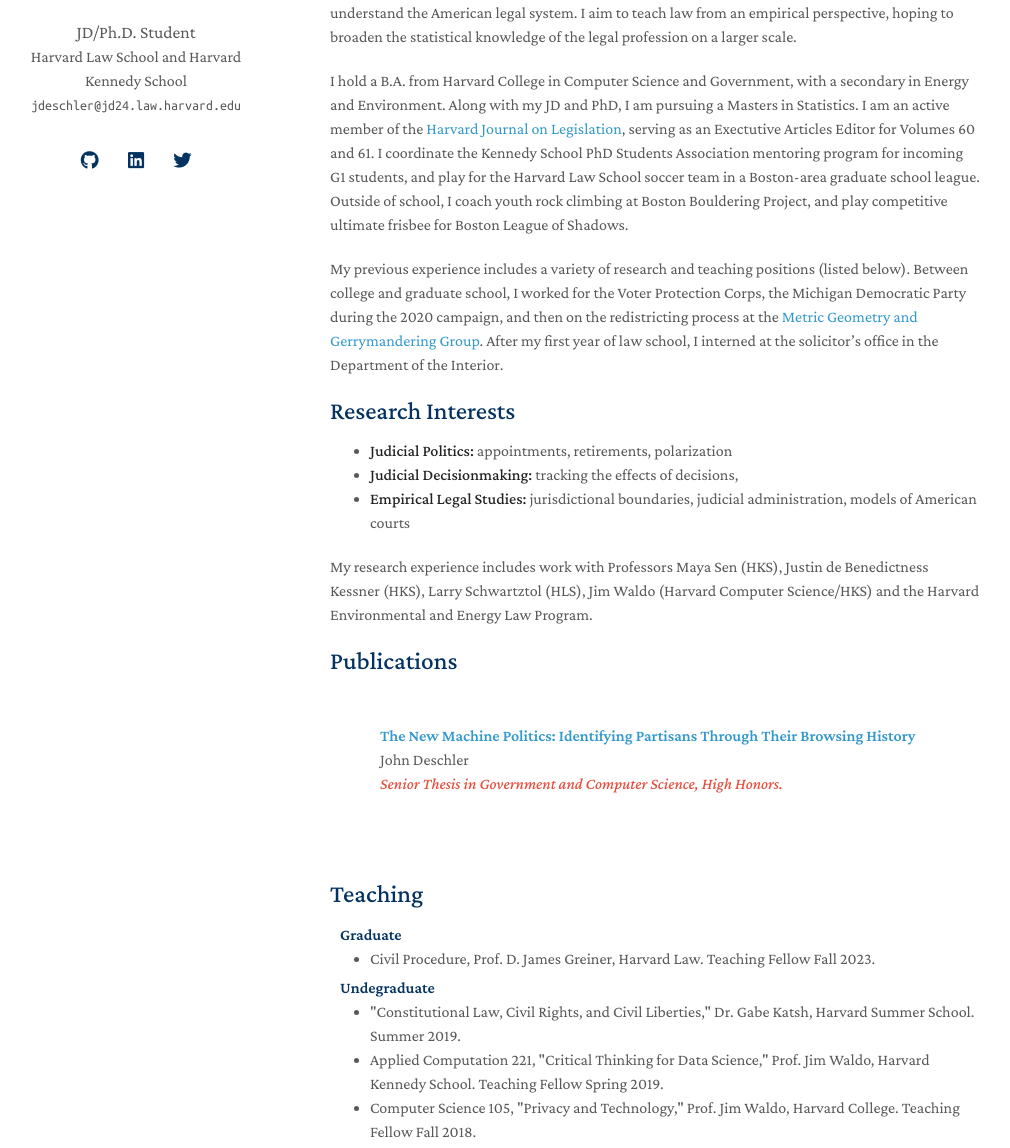
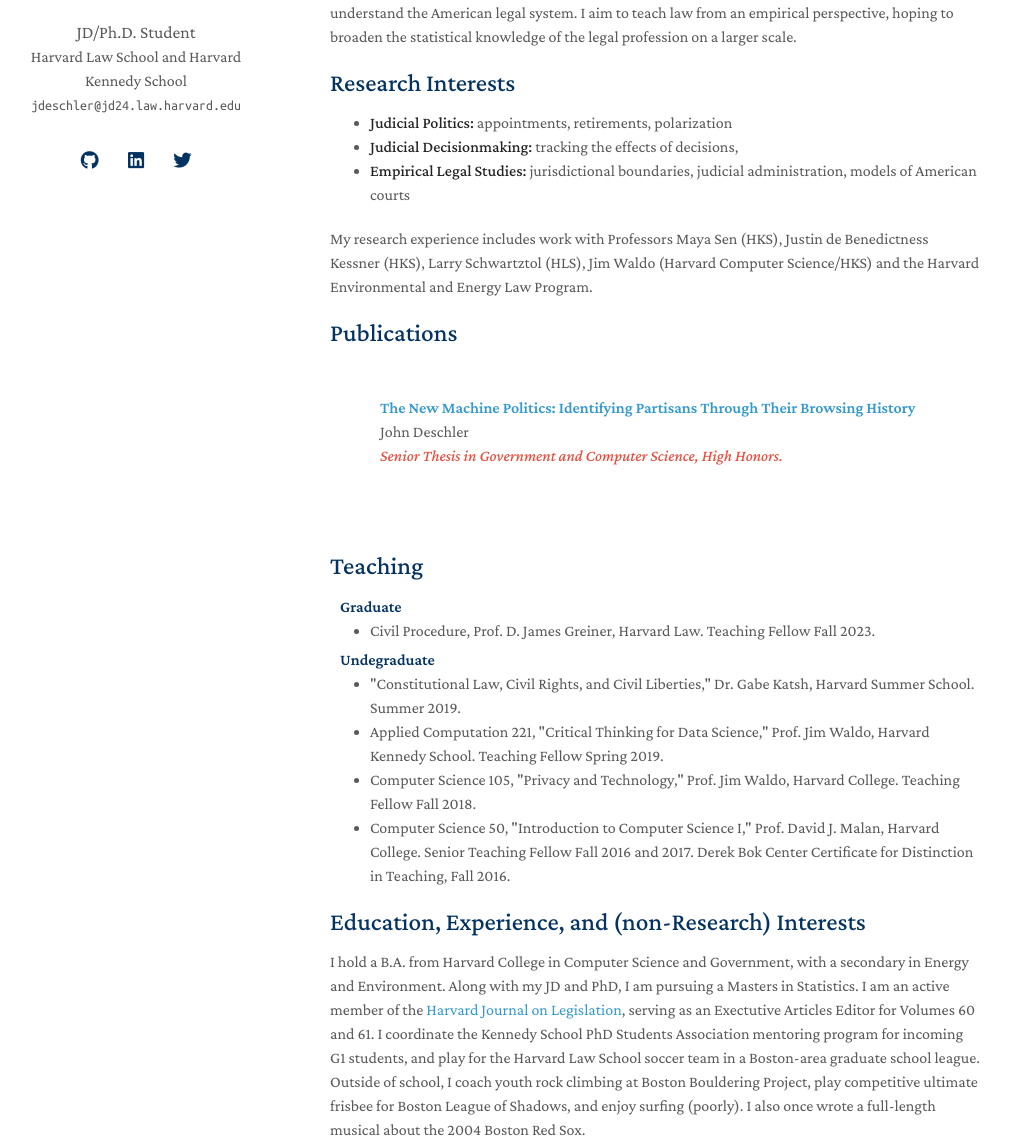
Before and after one commit to jdeschler/jdeschler.github.io, a Jekyll site: the page built from index.md, in a window 1280 px wide and 1400 px high. Shown: the part 252-1400 px from the top of the window, without its empty margins (140-1150 px from the left). Built offline with Jekyll 4.4.1, drawn with Linux system fonts in a browser that asks for light colours; nearby versions of some CDN libraries; a style sheet for code colours, icons or effects is not loaded; our own code applies the rules of GitHub Pages for plain Markdown files; some of the changed lines change nothing that is shown; some of the changed text lies outside the part shown.

Commit message:
reorg index

```diff
--- a/index.md
+++ b/index.md
@@ -5,10 +5,6 @@
 ## About Me
 
 I am a joint JD/PhD student at Harvard Law School (expected graduation 2026, 1L completed) and the Harvard Kennedy School (Public Policy program, Politics and Institutions Track). I've always searched for the intersections in his academic career. As an undergraduate, I combined computer and political science, and now, between HKS and Harvard Law, I hopes to toe the line between political science and legal research. I am fascinated by the vast number of unanswered legal questions that political scientists have the tools to answer, and hope to use my training in both disciplines to further understand the American legal system. I aim to teach law from an empirical perspective, hoping to broaden the statistical knowledge of the legal profession on a larger scale.
-
-I hold a B.A. from Harvard College in Computer Science and Government, with a secondary in Energy and Environment. Along with my JD and PhD, I am pursuing a Masters in Statistics. I am an active member of the [Harvard Journal on Legislation](https://harvardjol.com), serving as an Exectutive Articles Editor for Volumes 60 and 61. I coordinate the Kennedy School PhD Students Association mentoring program for incoming G1 students, and play for the Harvard Law School soccer team in a Boston-area graduate school league. Outside of school, I coach youth rock climbing at Boston Bouldering Project, and play competitive ultimate frisbee for Boston League of Shadows.
-
-My previous experience includes a variety of research and teaching positions (listed below). Between college and graduate school, I worked for the Voter Protection Corps, the Michigan Democratic Party during the 2020 campaign, and then on the redistricting process at the [Metric Geometry and Gerrymandering Group](https://mggg.org). After my first year of law school, I interned at the solicitor's office in the Department of the Interior.
 
 ## Research Interests
 
@@ -22,3 +18,9 @@
 {% include_relative _includes/publications.md %}
 
 {% include_relative _includes/teaching.md %}
+
+## Education, Experience, and (non-Research) Interests
+
+I hold a B.A. from Harvard College in Computer Science and Government, with a secondary in Energy and Environment. Along with my JD and PhD, I am pursuing a Masters in Statistics. I am an active member of the [Harvard Journal on Legislation](https://harvardjol.com), serving as an Exectutive Articles Editor for Volumes 60 and 61. I coordinate the Kennedy School PhD Students Association mentoring program for incoming G1 students, and play for the Harvard Law School soccer team in a Boston-area graduate school league. Outside of school, I coach youth rock climbing at Boston Bouldering Project, play competitive ultimate frisbee for Boston League of Shadows, and enjoy surfing (poorly). I also once wrote a full-length musical about the 2004 Boston Red Sox.
+
+My previous experience includes a variety of research and teaching positions (listed below). Between college and graduate school, I worked for the Voter Protection Corps, the Michigan Democratic Party during the 2020 campaign, and then on the redistricting process at the [Metric Geometry and Gerrymandering Group](https://mggg.org). After my first year of law school, I interned at the solicitor's office in the Department of the Interior.
```
